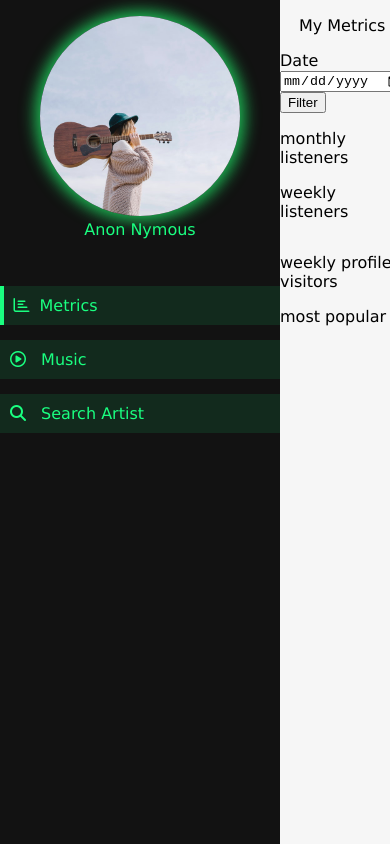
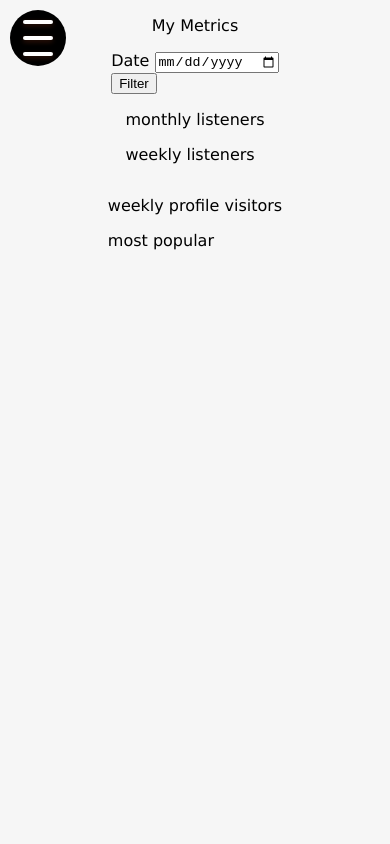
Before and after one commit to dropdel/spotify-dashboard, a plain HTML site: page index.html in a window 390 px wide. Drawn offline with Linux system fonts and the light colour scheme.

Commit message:
I added a hamburger menu for devices below 768px in width.

```diff
--- a/index.html
+++ b/index.html
@@ -10,6 +10,10 @@
     <body>
         <!-- The sidebar navigation, with the photo of the artist -->
         <!-- this will be made into a component after I finish this dashboard. -->
+        <div class="menu-button">
+            <!-- Hamburger Menu -->
+            <div class="menu-button__burger"></div>
+        </div>
         <aside id="sidebar">
             <figure>
                 <img id="artistImage" src="assets/artist.jpg" alt="artist's professional photo." height="200" width="200">
--- a/styles/main.css
+++ b/styles/main.css
@@ -35,12 +35,12 @@ nav > ul {
     flex-direction: column;
     align-items: flex-start;
     background-color: #121212;
-    color: rgb(26, 255, 128);
+    color: rgb(5, 255, 117);
     height: inherit;
 }
 #sidebar img {
     border-radius: 100%;
-    box-shadow: 0px 0px 15px 5px #1db954;
+    box-shadow: 0px 0px 10px 5px #1db954;
 }
 #sidebar figure {
     text-align: center;
@@ -54,13 +54,26 @@ nav > ul {
 }
 /* End Major Sections */
 
+/* Artist Name */
+#artistName {
+    color: #00FF7F;
+    font-weight: bold;
+    margin-top: 15px;
+}
+
+/* Hamburger Menu */
+.menu-button {
+    display: none;
+}
+
 /* Link section */
 .selected {
     border-left: 7px solid rgb(26, 255, 128);
+    background-color:rgb(26, 255, 128, 0.1);
+    font-weight: bold;
 }
 .urlLink {
     cursor: pointer;
-    background-color:rgb(26, 255, 128, 0.1);
     width: 100%;
     text-align: center;
     margin-top: 15px;
@@ -73,3 +86,51 @@ nav > ul {
 .urlLink:hover {
     background-color: rgb(26, 255, 128, 0.3)
 }
+
+/* Media queries */
+@media only screen and (max-width: 768px) {
+    #sidebar {
+        display: none;
+    }
+    .menu-button {
+        position: fixed;
+        z-index: 4;
+        left: 10px;
+        top: 10px;
+        display: flex;
+        justify-content: center;
+        align-items: center;
+        width: 40px;
+        height: 40px;
+        border-radius: 100%;
+        padding: 8px;
+        background-color: black;
+        cursor: pointer;
+        transition: all 0.5s ease-in-out;
+      }
+      .menu-button__burger {
+        width: 30px;
+        height: 4px;
+        background: white;
+        border-radius: 5px;
+        box-shadow: 0 2px 5px rgba(255, 101, 47, 0.2);
+        transition: all 0.5s ease-in-out;
+      }
+      .menu-button__burger::before,
+      .menu-button__burger::after {
+        content: "";
+        position: absolute;
+        width: 30px;
+        height: 4px;
+        background: white;
+        border-radius: 5px;
+        box-shadow: 0 2px 5px rgba(255, 101, 47, 0.2);
+        transition: all 0.5s ease-in-out;
+      }
+      .menu-button__burger::before {
+        transform: translateY(-16px);
+      }
+      .menu-button__burger::after {
+        transform: translateY(16px);
+      }
+}
```
